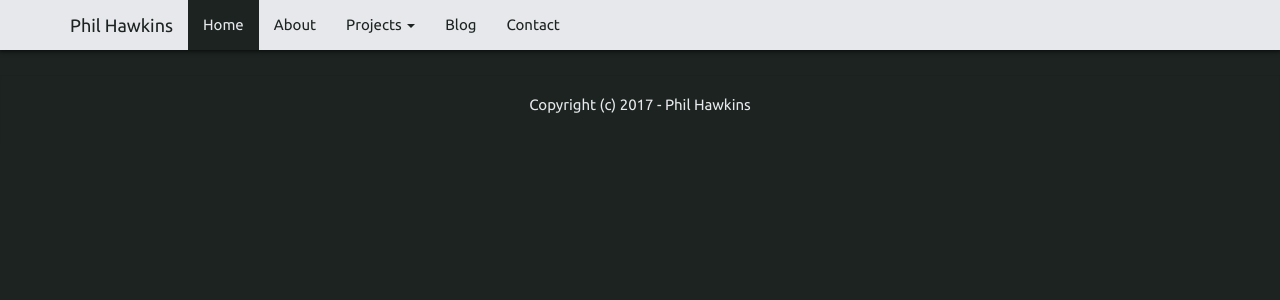
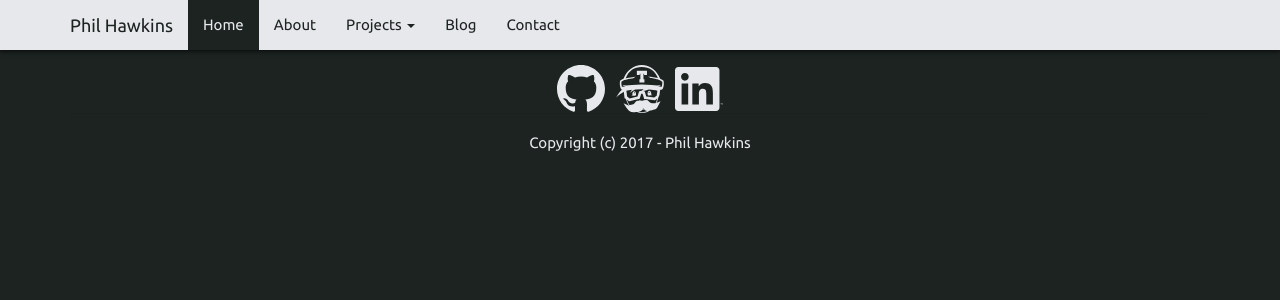
Before and after one commit to phil-harmoniq/phil-harmoniq.github.io, a Jekyll site: the page built from index.md, in a window 1280 px wide. Shown: the top 300 px of the page. Built offline with Jekyll 4.4.1, drawn with Linux system fonts in a browser that asks for light colours; nearby versions of some CDN libraries.

Commit message:
Add footer icons

```diff
--- a/_config.yml
+++ b/_config.yml
@@ -22,7 +22,10 @@ description: > # this means to ignore newlines until "baseurl:"
 baseurl: "" # the subpath of your site, e.g. /blog
 url: "https://phil-harmoniq.github.io" # the base hostname & protocol for your site, e.g. http://example.com
 twitter_username:
-github_username:  phil-harmoniq
+footer:
+  github: phil-harmoniq
+  travis: phil-harmoniq
+  linkedin: phil-hawkins
 
 # Custom settings
 avatar: /assets/images/avatar.jpg
--- /dev/null
+++ b/_includes/footer-icons.html
@@ -0,0 +1,17 @@
+{% if site.footer.github %}
+  <a href="https://github.com/{{ site.footer.github }}">
+    <img src="/assets/images/github.svg" class="footer-icon" hspace="4" />
+  </a>
+{% endif %}
+
+{% if site.footer.travis %}
+<a href="https://travis-ci.org/{{ site.footer.travis }}">
+  <img src="/assets/images/travis-ci.svg" class="footer-icon" hspace="4" />
+</a>
+{% endif %}
+
+{% if site.footer.linkedin %}
+<a href="https://www.linkedin.com/in/{{ site.footer.linkedin }}">
+  <img src="/assets/images/linked-in.svg" class="footer-icon" hspace="4" />
+</a>
+{% endif %}
--- a/_layouts/default.html
+++ b/_layouts/default.html
@@ -19,7 +19,8 @@
   </div>
 
   <!-- Footer Panel -->
-  <div class="container-fluid">
+  <div class="container" align="center">
+    {% include footer-icons.html %}
     <div class="well card dark-card text-center">
       <p>Copyright (c) 2017 - Phil Hawkins</p>
     </div>
--- a/assets/css/links.css
+++ b/assets/css/links.css
@@ -4,7 +4,7 @@ a {
 
 /* unvisited link */
 a:link {
-    color: var(--silver-sand);
+    color: var(--onyx);
 }
 
 /* visited link */
@@ -75,3 +75,23 @@ a:active.dark-card {
     color: var(--silver-sand);
     background-color: var(--jungle);
 }
+
+/* unvisited link */
+.footer-icon a:link {
+    text-decoration: none;
+}
+
+/* visited link */
+.footer-icon a:visited {
+    text-decoration: none;
+}
+
+/* mouse over link */
+.footer-icon a:hover {
+    text-decoration: none;
+}
+
+/* selected link */
+.footer-icon a:active {
+    text-decoration: none;
+}
--- a/assets/css/main.css
+++ b/assets/css/main.css
@@ -52,6 +52,10 @@ body {
     font-style: italic;
 }
 
+.footer-icon {
+    width: 48px;
+}
+
 .avatar {
     width: 100%;
 }
@@ -65,7 +69,7 @@ body {
 }
 
 #main-content {
-    padding-top: 75px;
+    padding-top: 65px;
 }
 
 :root {
```
Also changed, not shown: assets/images/github.svg (added), assets/images/linked-in.svg (added), assets/images/travis-ci.svg (added).
